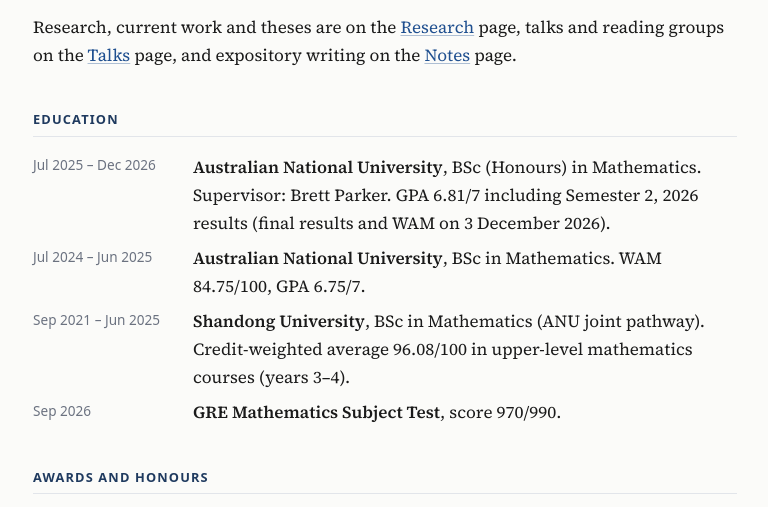
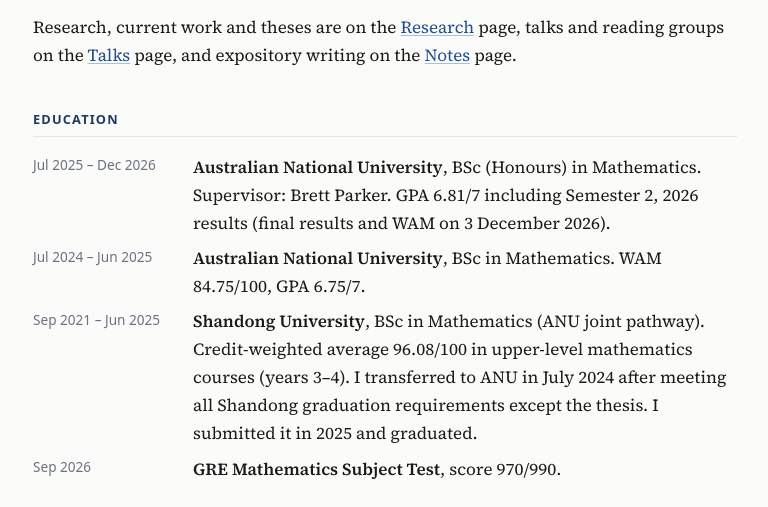
Before and after one commit to HomologicalAlice/homologicalalice.github.io, an Astro site: page /cv in a window 1280 px wide. Shown: the part 252-759 px from the top of the page, without its empty margins (255-1023 px from the left). Built offline with nearby package versions, Linux system fonts and the light colour scheme; Astro itself is replaced by a stand-in of ours.

Commit message:
CV: note on the Shandong degree (transfer to ANU in 2024)
Co-Authored-By: Claude Opus 5.5 <noreply@anthropic.com>

```diff
--- a/src/pages/cv.md
+++ b/src/pages/cv.md
@@ -22,7 +22,7 @@ Research, current work and theses are on the [Research](/research/) page, talks
 
 - <span class="date">Jul 2025 – Dec 2026</span> **Australian National University**, BSc (Honours) in Mathematics. Supervisor: Brett Parker. GPA 6.81/7 including Semester 2, 2026 results (final results and WAM on 3 December 2026).
 - <span class="date">Jul 2024 – Jun 2025</span> **Australian National University**, BSc in Mathematics. WAM 84.75/100, GPA 6.75/7.
-- <span class="date">Sep 2021 – Jun 2025</span> **Shandong University**, BSc in Mathematics (ANU joint pathway). Credit-weighted average 96.08/100 in upper-level mathematics courses (years 3–4).
+- <span class="date">Sep 2021 – Jun 2025</span> **Shandong University**, BSc in Mathematics (ANU joint pathway). Credit-weighted average 96.08/100 in upper-level mathematics courses (years 3–4). I transferred to ANU in July 2024 after meeting all Shandong graduation requirements except the thesis. I submitted it in 2025 and graduated.
 - <span class="date">Sep 2026</span> **GRE Mathematics Subject Test**, score 970/990.
 
 ## Awards and honours
```
Also changed, not shown: 1 other file.
